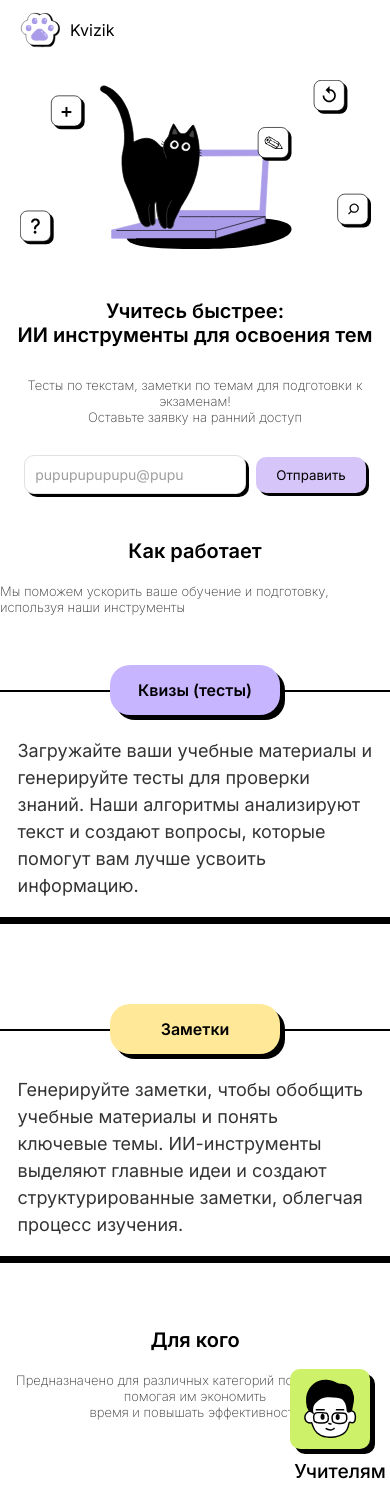
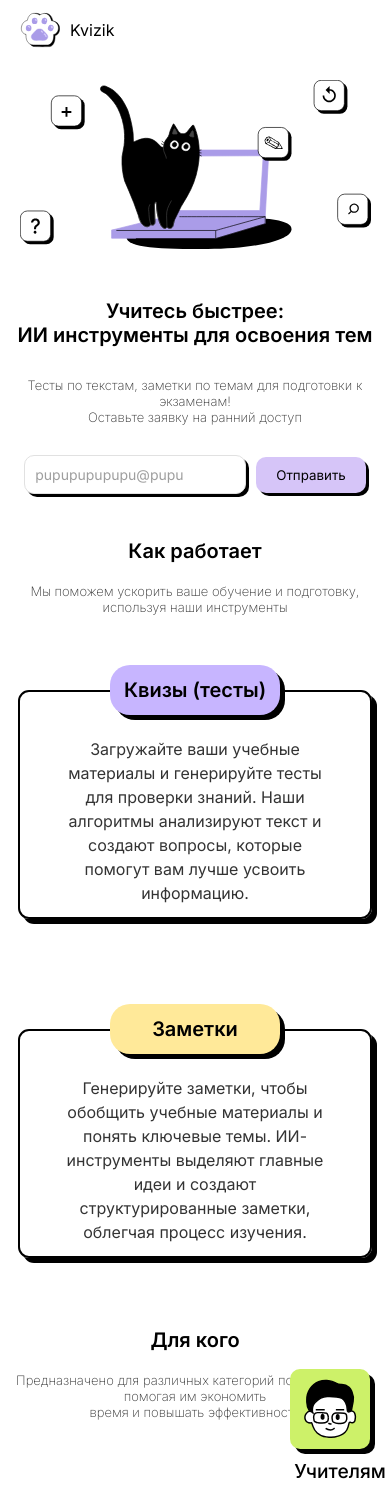
Before and after one commit to shampiniony/quizify-frontend, a React (Create React App) app: page / in a window 390 px wide. Shown: the top 1494 px of the page. Built offline with nearby package versions, Linux system fonts and the light colour scheme.

Commit message:
HowItWorks Adaptive

```diff
--- a/src/components/HowItWorks.jsx
+++ b/src/components/HowItWorks.jsx
@@ -29,7 +29,7 @@ const HowItWorks = () => {
         <div className={classes.block}>
           <div className={classes.container}>
             <div className={classes.headerYellow}>
-              <p>Заметки</p>
+              <p className={classes.header}> Заметки</p>
             </div>
             <div className={classes.card}>
               <p className={classes.text}>
--- a/src/components/UI/HowItWorks.module.css
+++ b/src/components/UI/HowItWorks.module.css
@@ -1,11 +1,11 @@
 .main_cont {
-  width: 100%;
   max-width: 1440px;
   margin: 0 auto;
   display: flex;
   justify-content: center;
   align-items: center;
   flex-direction: column;
+  text-align: center;
 }
 
 .row_cont {
@@ -62,8 +62,8 @@
 }
 
 .text {
-  width: 355px;
-  height: 135px;
+  /* width: 355px; */
+  /* height: 135px; */
   padding: 40px;
   line-height: 150%;
   font-size: 18px;
@@ -71,7 +71,40 @@
 }
 
 @media (max-width: 900px) {
+  .main_cont {
+    width: 100%;
+  }
+  .card {
+    width: 100%;
+  }
+  .container {
+    width: 100%;
+  }
+  .block {
+    width: 100%;
+  }
   .row_cont {
     flex-direction: column;
   }
+
+  .header {
+    font-size: 20px;
+  }
+  .text {
+    font-size: 22px;
+    font-weight: 400;
+  }
 }
+
+@media (max-width: 700px) {
+  .text {
+    font-size: 20px;
+    font-weight: 400;
+  }
+}
+
+@media (max-width: 500px) {
+  .text {
+    font-size: 16px;
+  }
+}
```
